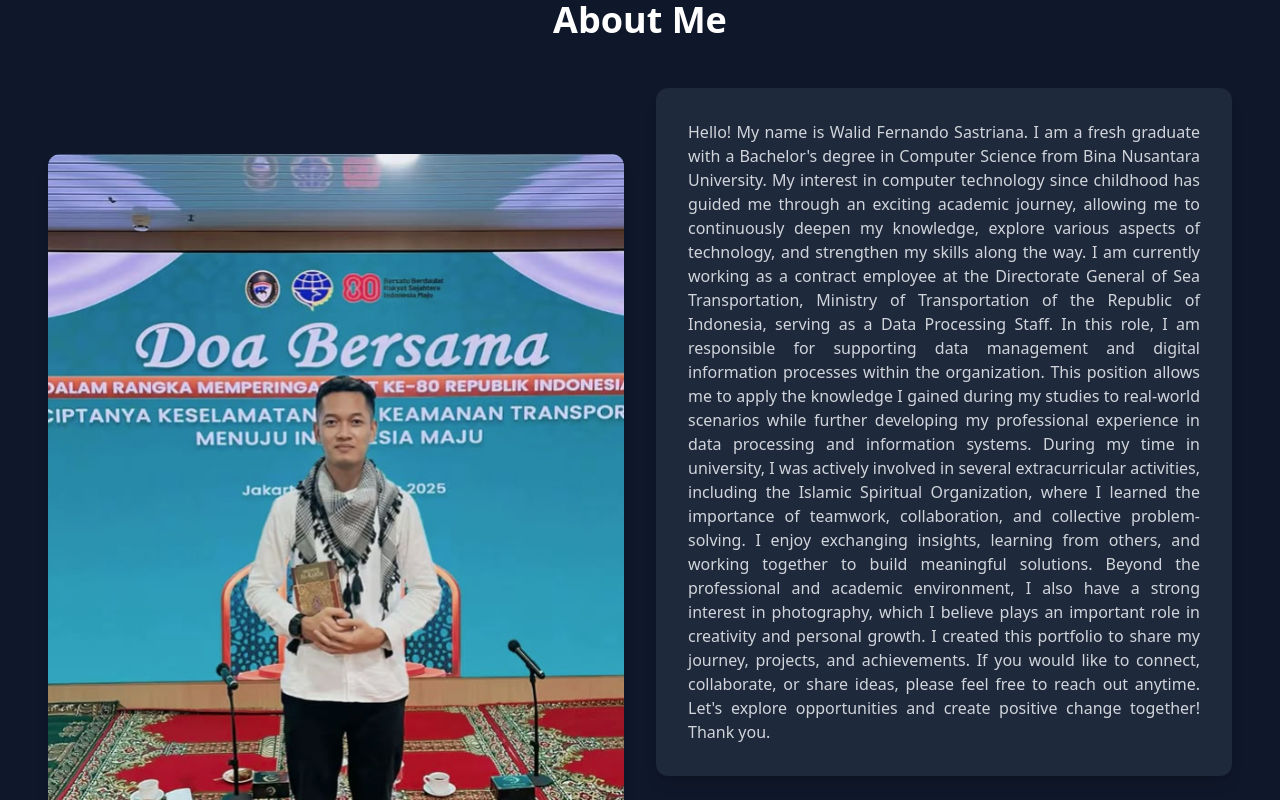
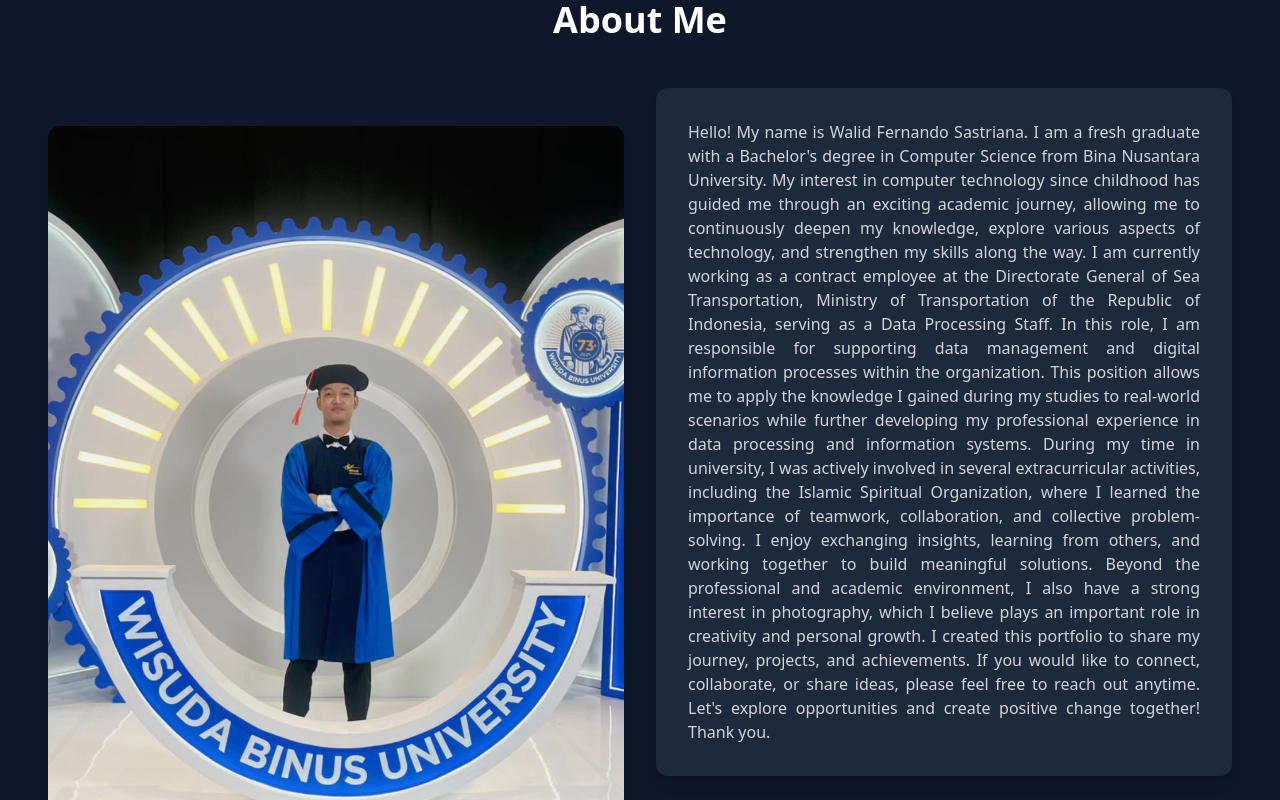
Before and after one commit to WalidFernandoSastriana/PORTOFOLIO-WALID, a React (Create React App) app: page / in a window 1280 px wide. Shown: the part 880-1680 px from the top of the page. Built offline with nearby package versions, Linux system fonts and the light colour scheme.

Commit message:
update foto about

```diff
--- a/src/components/About.js
+++ b/src/components/About.js
@@ -11,7 +11,7 @@
           {/* Left Column: Image */}
           <div className="rounded-xl overflow-hidden shadow-lg">
             <img
-              src="img/walid.png"
+              src="img/wisuda.jpg"
               alt="Walid Fernando Sastriana"
               className="w-full h-full object-cover"
             />
```
Also changed, not shown: public/img/wisuda.jpg (added), 2 other files (tests, documents, lock files or other folders).
